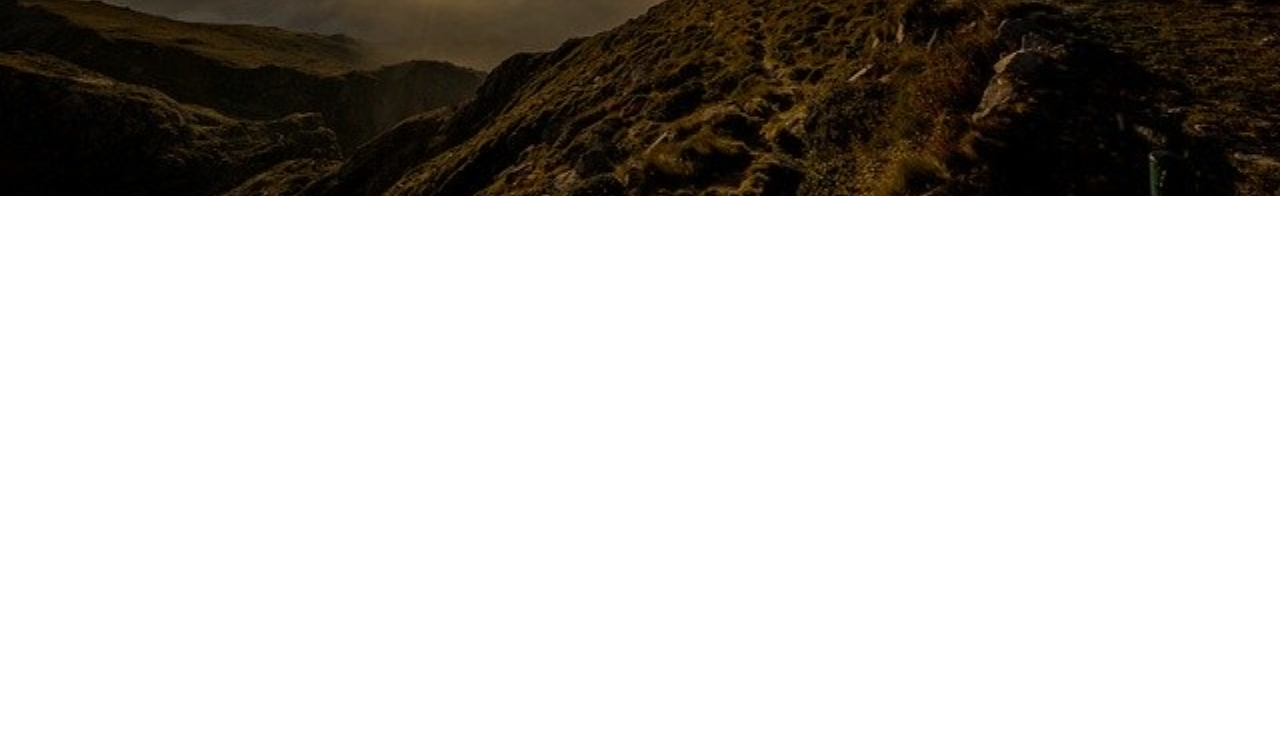
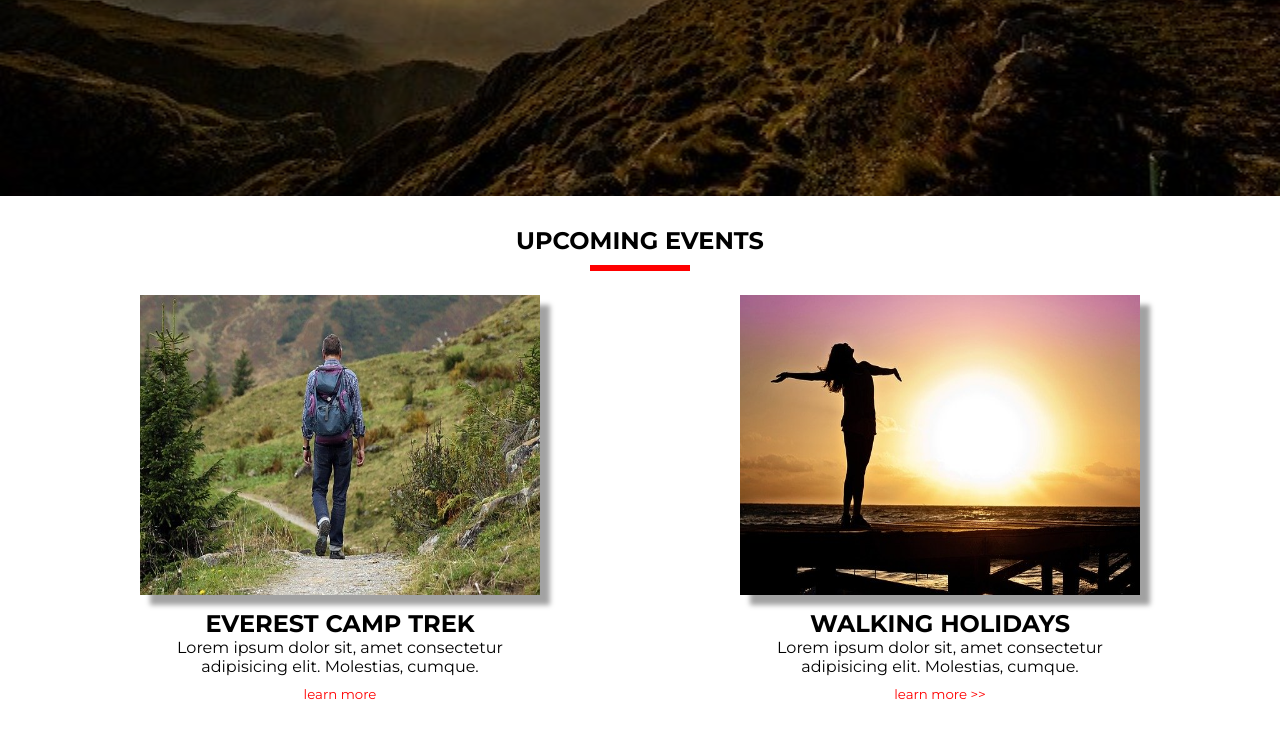
Before and after one commit to ar0111/Adventure, a plain HTML site: page index.html in a window 1280 px wide. Shown: the part 479-1212 px from the top of the page. Before the commit the page ends 800 px from the top, so only its background shows below. Drawn offline with Linux system fonts and the light colour scheme.

Commit message:
Card Section Done

```diff
--- a/index.html
+++ b/index.html
@@ -31,5 +31,37 @@
             </div>
         </div>
     </header>
+
+    <section class="container">
+        <div class="events">
+            <div class="headlines">
+                <h2>UPCOMING EVENTS</h2>
+                <span></span>
+            </div>
+            <div class="card">
+                <div class="card-1">
+                    <img src="images/wanderer.jpg">
+                    <h2>EVEREST CAMP TREK</h2>
+                    <p>
+                    Lorem ipsum dolor sit,
+                    amet consectetur adipisicing elit. Molestias,
+                    cumque.
+                    </p>
+                    <button>learn more</button>
+                </div>
+                <div class="card-2">
+                    <img src="images/woman.jpg">
+                    <h2>WALKING HOLIDAYS</h2>
+                    <p>
+                    Lorem ipsum dolor sit,
+                    amet consectetur adipisicing elit. Molestias,
+                    cumque.
+                    </p>
+                    <button>learn more >></button>
+                </div>
+            </div>
+        </div>
+
+    </section>
 </body>
 </html>
--- a/style.css
+++ b/style.css
@@ -8,6 +8,10 @@
     box-sizing: border-box;
     font-family: 'Montserrat', sans-serif;
     /* margin: 20px; */
+}
+
+img{
+    max-width: 100%;
 }
 
 header{
@@ -71,7 +75,12 @@ header{
     font-weight: 400;
     font-style: italic;
 }
-.container-item-2 h1{margin-bottom: 20px;font-size: 40px;font-weight: 500;}
+.container-item-2 h1{
+    margin-bottom: 20px;
+    font-size: 40px;
+    font-weight: 500;
+}
+
 .container-item-2 button{
     padding: 15px;
     background-color: #ff006a;
@@ -80,3 +89,78 @@ header{
     border: none;
     border-radius: 10px;
 }
+
+.events{
+    margin: 30px 0;
+    text-align: center;
+}
+
+.headlines{
+    /* margin-bottom: 20px; */
+    /* text-align: center; */
+}
+.headlines h2{}
+.headlines span{
+    width: 100px;
+    height: 6px;
+    background-color: red;
+    display: inline-block;
+    margin-top: 10px;
+    margin-bottom: 20px;
+}
+.card{
+    display: flex;
+    justify-content: space-between;
+    /* text-align: center; */
+}
+.card .card-1{
+    /* box-shadow: rgba(0, 0, 0, 0.15) 2.4px 2.4px 3.2px; */
+}
+.card .card-1 img{
+    width: 400px;
+    height: 300px;
+    box-shadow: 10px 10px 5px rgba(0, 0, 0, 0.363);
+}
+.card .card-1 h2{
+    /* margin: 0 50px; */
+    margin-top: 10px;
+}
+.card .card-1 p{
+    max-width: 60%;
+    margin: 0 auto;
+    /* text-align: center; */
+}
+.card .card-1 button{
+    position: ceter;
+    /* margin-left: 140px; */
+    margin-top: 10px;
+    color: red;
+    background-image: transparent;
+    background: transparent;
+    border: none;
+}
+
+.card .card-2{}
+.card .card-2 img{
+    width: 400px;
+    height: 300px;
+    box-shadow: 10px 10px 5px rgba(0, 0, 0, 0.37);
+}
+.card .card-2 h2{
+    /* margin: 0 50px; */
+    margin-top: 10px;
+}
+.card .card-2 p{
+    max-width: 60%;
+    /* text-align: center; */
+    margin: 0 auto;
+}
+.card .card-2 button{
+    position: ceter;
+    /* margin-left: 140px; */
+    margin-top: 10px;
+    color: red;
+    background-image: transparent;
+    background: transparent;
+    border: none;
+}
```
